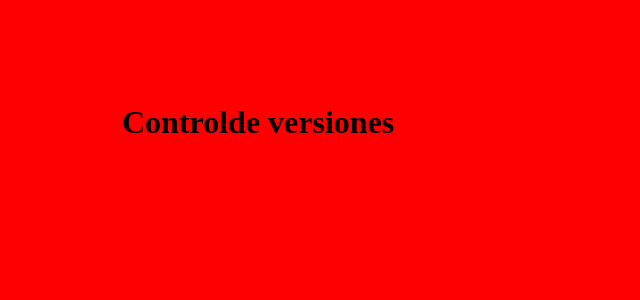
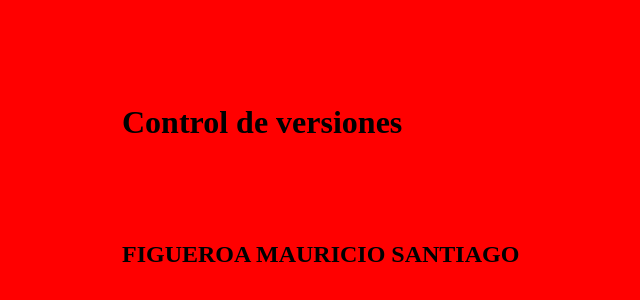
Before and after one commit to deus-sudo26/TP_SO_I4_Equipo_, a plain HTML site: page index.html in a window 1280 px wide. Shown: the part 96-396 px from the top of the page, without its empty margins (178-818 px from the left). Drawn offline with Linux system fonts and the light colour scheme.

Commit message:
agrego mi nombre y favicon a testing (beta)

```diff
--- a/index.html
+++ b/index.html
@@ -7,6 +7,7 @@
         <link rel="stylesheet" type="text/css" href="estilo.css">
     </head>
 <body>
-    <h1>Controlde versiones</h1>
+    <h1>Control de versiones</h1>
+    <h2>FIGUEROA MAURICIO SANTIAGO</h2>
 </body>
 </html>
```
Also changed, not shown: favicon.ico.
